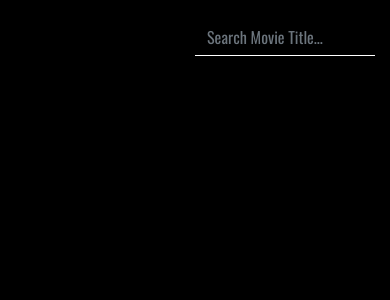
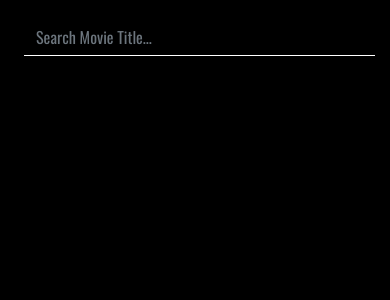
Before and after one commit to mlndshh/movie-app, a React (Create React App) app: page / in a window 390 px wide. Shown: the top 300 px of the page. Built offline with nearby package versions, Linux system fonts and the light colour scheme.

Commit message:
fixed search result width

```diff
--- a/src/App.scss
+++ b/src/App.scss
@@ -82,15 +82,27 @@ h5 {
 }
 
 .search {
-  width:50%;
-  margin-left:50%;
+  margin-left: auto;
+  margin-right: 0;
+  width:400px;
 }
 
 .resultOverlay {
   background-color: rgba(0, 0, 0, 0.6) !important;
-  width:20%;
-  padding-left: 1%;
+  width:400px;
+  padding-left: 0.5%;
   padding-right: 1%;
+}
+
+@media only screen and (max-width: 767px) {
+  .search {
+    width:90vw;
+  }
+  .resultOverlay {
+    width:90vw;
+    padding-left:4%;
+  }
+
 }
 
 .imgCol {
```
